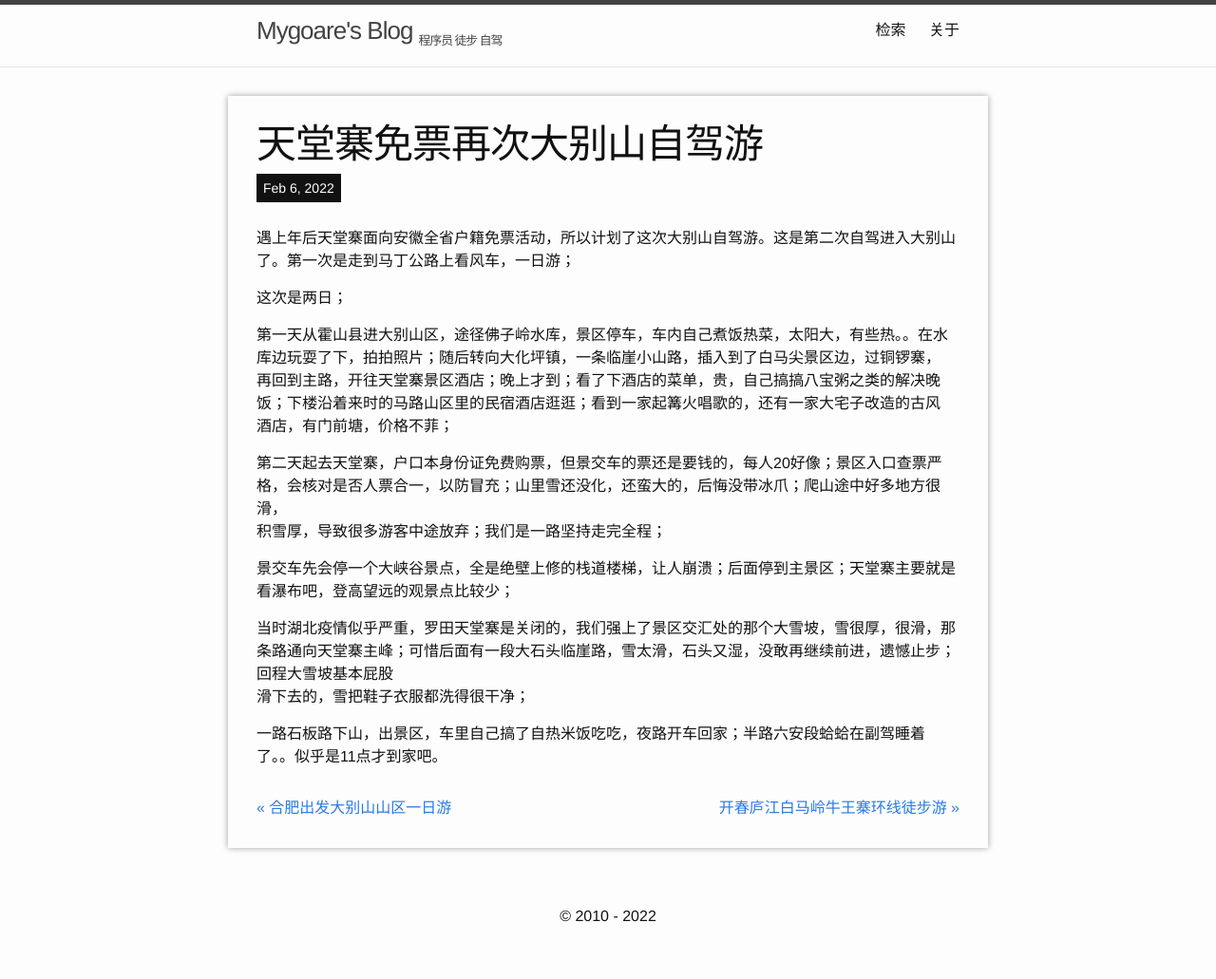
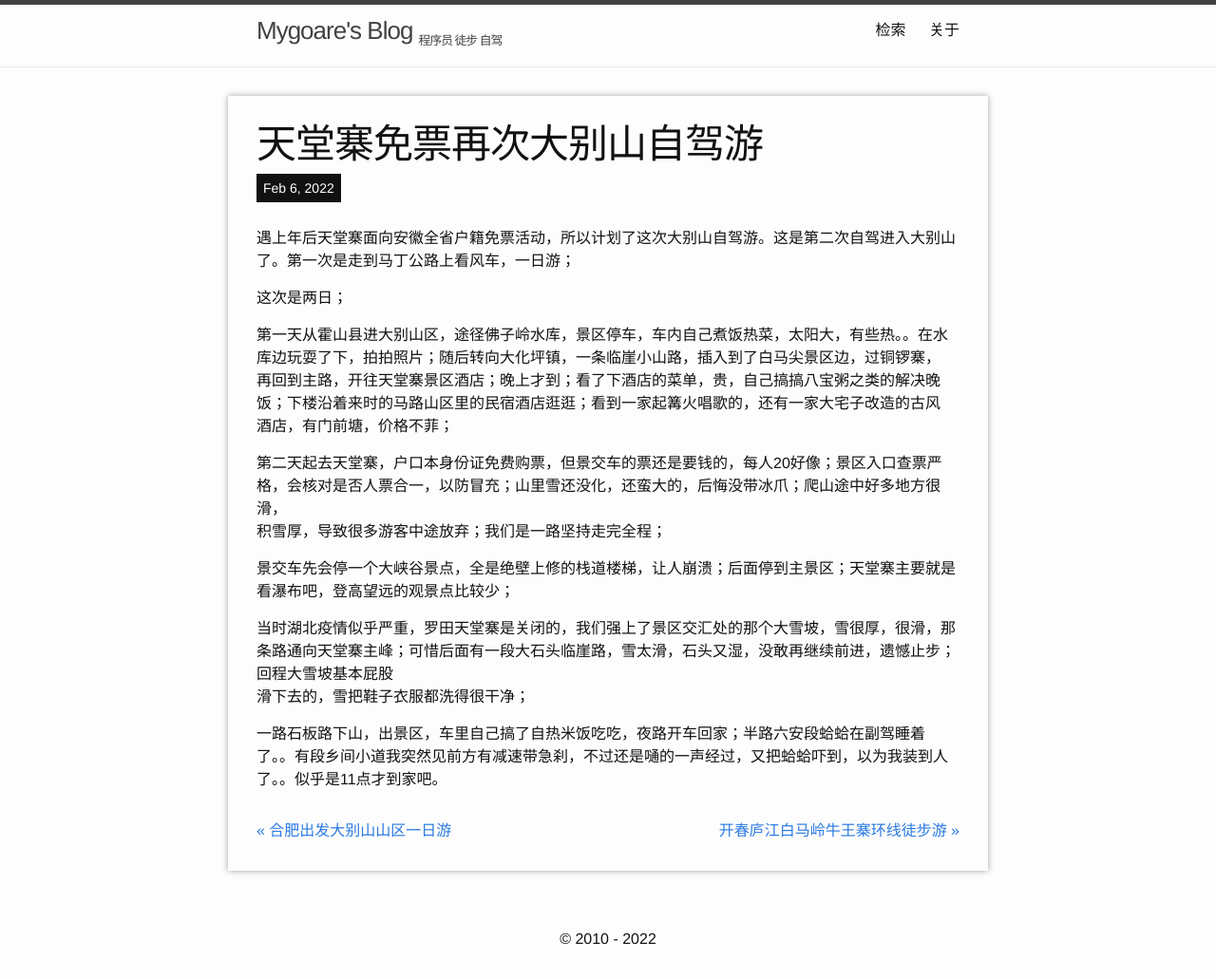
Before and after one commit to mygoare/mygoare.github.io, a Jekyll site: the page built from docs/_posts/2022-02-06-天堂寨免票再次大别山自驾游.md, in a window 1280 px wide. Shown: the whole page at 95% size. Built offline with Jekyll 4.4.1, drawn with Linux system fonts in a browser that asks for light colours; before the commit the page ends 1007 px from its top, so only the background shows below that.

Commit message:
Update 2022-02-06-天堂寨免票再次大别山自驾游.md

```diff
--- a/docs/_posts/2022-02-06-天堂寨免票再次大别山自驾游.md
+++ b/docs/_posts/2022-02-06-天堂寨免票再次大别山自驾游.md
@@ -20,4 +20,4 @@ date:   2022-02-06
 当时湖北疫情似乎严重，罗田天堂寨是关闭的，我们强上了景区交汇处的那个大雪坡，雪很厚，很滑，那条路通向天堂寨主峰；可惜后面有一段大石头临崖路，雪太滑，石头又湿，没敢再继续前进，遗憾止步；回程大雪坡基本屁股
 滑下去的，雪把鞋子衣服都洗得很干净；
 
-一路石板路下山，出景区，车里自己搞了自热米饭吃吃，夜路开车回家；半路六安段蛤蛤在副驾睡着了。。似乎是11点才到家吧。
+一路石板路下山，出景区，车里自己搞了自热米饭吃吃，夜路开车回家；半路六安段蛤蛤在副驾睡着了。。有段乡间小道我突然见前方有减速带急刹，不过还是嗵的一声经过，又把蛤蛤吓到，以为我装到人了。。似乎是11点才到家吧。
```
